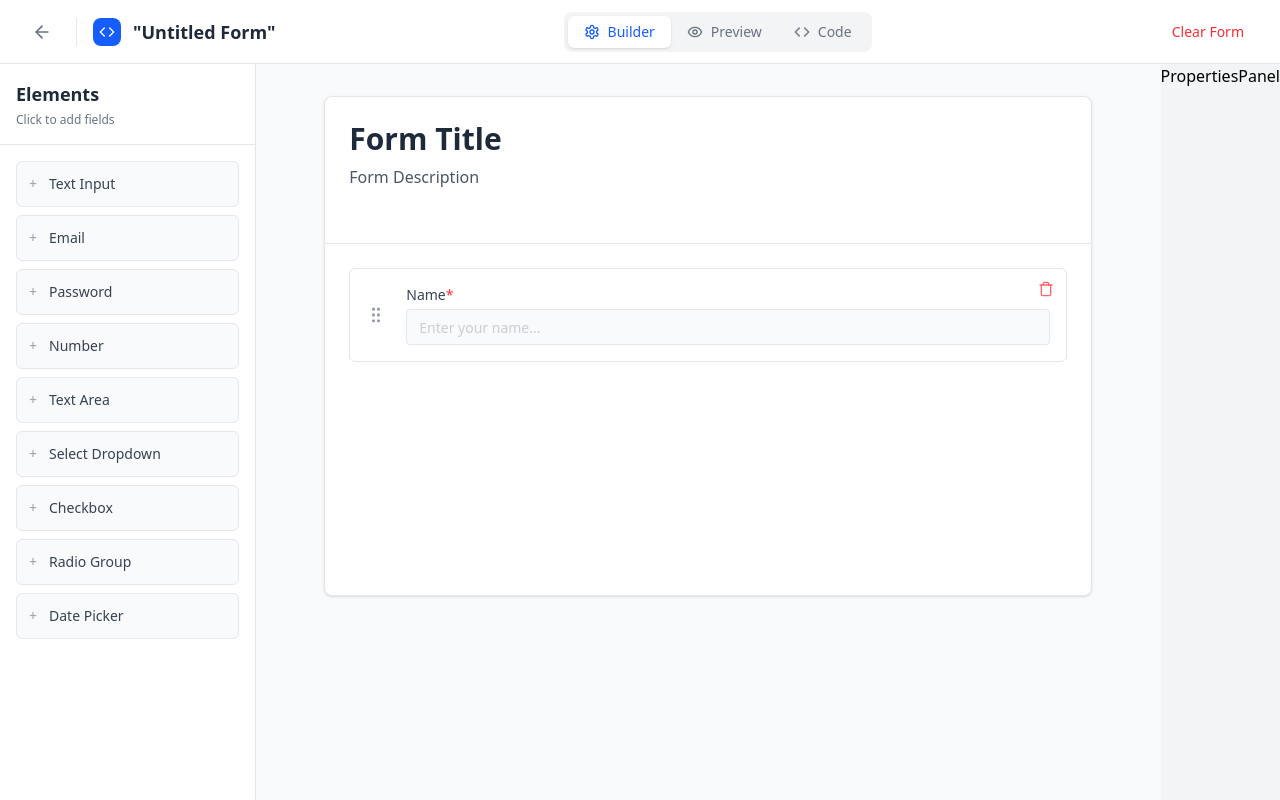
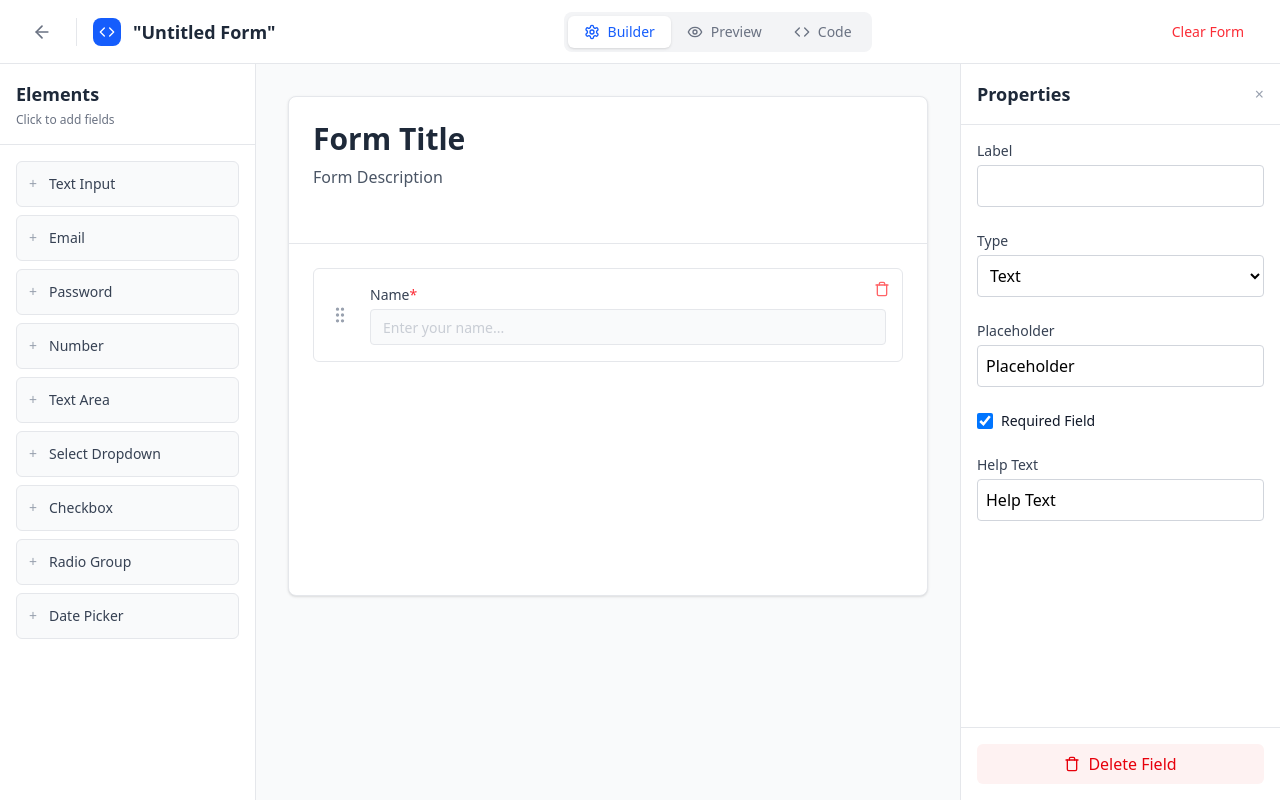
Before and after one commit to rifat-hassan-nibir/form-builder, a React (Vite) app: page /editor in a window 1280 px wide. Built offline with nearby package versions, Linux system fonts and the light colour scheme.

Commit message:
feat: add properties panel design

```diff
--- a/src/components/editor/builder/PropertiesPanel.tsx
+++ b/src/components/editor/builder/PropertiesPanel.tsx
@@ -1,7 +1,79 @@
+import { Icons } from "../../ui/Icons";
+
 export default function PropertiesPanel() {
   return (
-    <div>
-      <h1>PropertiesPanel</h1>
+    <div className="w-80 bg-white border-l border-gray-200 h-full flex flex-col">
+      <div className="p-4 border-b border-gray-200 flex justify-between items-center">
+        <h2 className="text-lg font-semibold text-gray-800">Properties</h2>
+        <button className="text-gray-400 hover:text-gray-600 hover:cursor-pointer">&times;</button>
+      </div>
+
+      <div className="flex-1 overflow-y-auto p-4 space-y-6">
+        {/* Label */}
+        <div>
+          <label className="block text-sm font-medium text-gray-700 mb-1">Label</label>
+          <input
+            type="text"
+            className="w-full p-2 border border-gray-300 rounded focus:ring-2 focus:ring-blue-500 outline-none"
+          />
+        </div>
+
+        {/* Type Switcher */}
+        <div>
+          <label className="block text-sm font-medium text-gray-700 mb-1">Type</label>
+          <select className="w-full p-2 border border-gray-300 rounded focus:ring-2 focus:ring-blue-500 outline-none hover:cursor-pointer">
+            <option value="text">Text</option>
+            <option value="email">Email</option>
+            <option value="number">Number</option>
+            <option value="password">Password</option>
+            <option value="textarea">Text Area</option>
+            <option value="select">Select</option>
+            <option value="checkbox">Checkbox</option>
+            <option value="radio">Radio</option>
+            <option value="date">Date</option>
+          </select>
+        </div>
+
+        {/* Placeholder */}
+
+        <div>
+          <label className="block text-sm font-medium text-gray-700 mb-1">Placeholder</label>
+          <input
+            type="text"
+            value={"Placeholder"}
+            className="w-full p-2 border border-gray-300 rounded focus:ring-2 focus:ring-blue-500 outline-none"
+          />
+        </div>
+
+        {/* Required Toggle */}
+        <div className="flex items-center">
+          <input
+            type="checkbox"
+            id="req-toggle"
+            checked={true}
+            className="h-4 w-4 text-blue-600 focus:ring-blue-500 border-gray-300 rounded hover:cursor-pointer"
+          />
+          <label htmlFor="req-toggle" className="ml-2 block text-sm text-gray-900">
+            Required Field
+          </label>
+        </div>
+
+        {/* Help Text */}
+        <div>
+          <label className="block text-sm font-medium text-gray-700 mb-1">Help Text</label>
+          <input
+            type="text"
+            value={"Help Text"}
+            className="w-full p-2 border border-gray-300 rounded focus:ring-2 focus:ring-blue-500 outline-none"
+          />
+        </div>
+      </div>
+
+      <div className="p-4 border-t border-gray-200">
+        <button className="w-full py-2 px-4 bg-red-50 text-red-600 rounded-md hover:bg-red-100 transition-colors flex items-center justify-center cursor-pointer">
+          <Icons.Trash className="w-4 h-4 mr-2" /> Delete Field
+        </button>
+      </div>
     </div>
   );
 }
```
